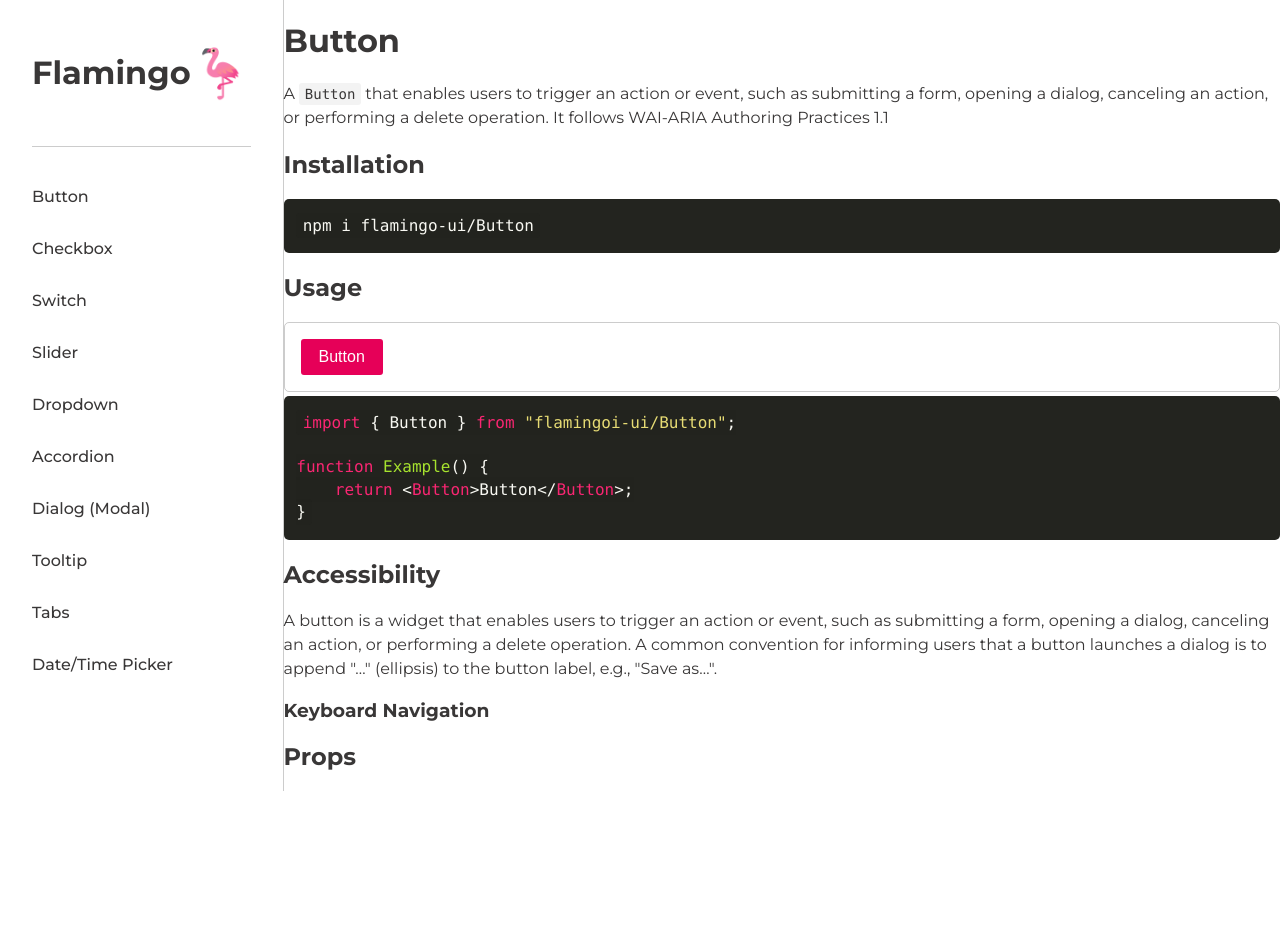
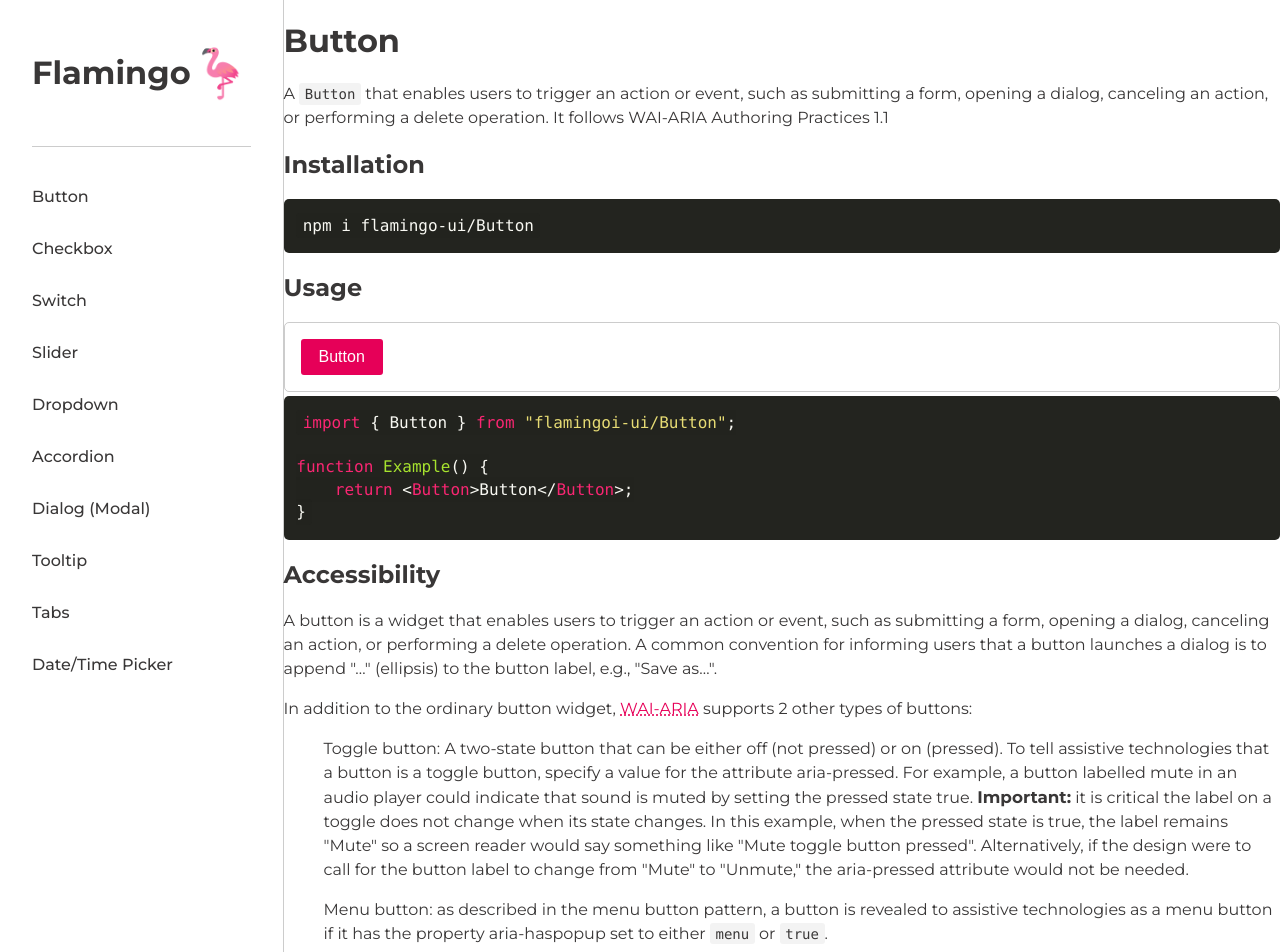
Before and after one commit to iamBevan/Accessible-React-Components, a Next.js app: page /components/button in a window 1280 px wide. Shown: the top 952 px of the page. Before the commit the page ends 800 px from the top, so only its background shows below. Built offline with nearby package versions, Linux system fonts and the light colour scheme.

Commit message:
add Abbr component

```diff
--- /dev/null
+++ b/components/abbr/abbr.tsx
@@ -0,0 +1,8 @@
+interface AbbrProps {
+	text: string
+	title: string
+}
+
+export const Abbr: React.FC<AbbrProps> = ({ text, title }) => {
+	return <abbr title={title}>{text}</abbr>
+}
--- a/components/index.ts
+++ b/components/index.ts
@@ -1,3 +1,4 @@
+export * from "./abbr/abbr"
 export * from "./arrow/arrow"
 export * from "./button/button"
 export * from "./code/code"
--- a/mdx/components/button.mdx
+++ b/mdx/components/button.mdx
@@ -1,4 +1,5 @@
 import {
+	Abbr,
 	Button as ButtonComponent,
 	Code,
 	ComponentWrapper,
@@ -34,6 +35,20 @@ action, or performing a delete operation. A common convention
 for informing users that a button launches a dialog is to append
 "…" (ellipsis) to the button label, e.g., "Save as…".
 
+In addition to the ordinary button widget, <Abbr text="WAI-ARIA" title='Accessible Rich Internet Applications'/> supports
+2 other types of buttons:
+
+-   Toggle button: A two-state button that can be either off (not pressed) or on (pressed). To tell assistive technologies
+    that a button is a toggle button, specify a value for the attribute [aria-pressed](https://www.w3.org/TR/wai-aria-1.1/#button).
+    For example, a button labelled mute in an audio player could indicate that sound is muted by setting the pressed state true.
+    **Important:** it is critical the label on a toggle does not change when its state changes. In this example, when the pressed state
+    is true, the label remains "Mute" so a screen reader would say something like "Mute toggle button pressed". Alternatively,
+    if the design were to call for the button label to change from "Mute" to "Unmute," the aria-pressed attribute would not be needed.
+
+-   Menu button: as described in the menu button pattern, a button is revealed to assistive technologies as a
+    [menu button](https://www.w3.org/TR/wai-aria-practices-1.1/#menubutton) if it has the property aria-haspopup set to either
+    `menu` or `true`.
+
 ### Keyboard Navigation
 
 ## Props
--- a/styles/globals.scss
+++ b/styles/globals.scss
@@ -72,3 +72,5 @@ kbd{
 	font-size:1.125rem;
 	padding:0.2em 0.4em;
 }
+
+abbr{ color:var(--focus); }
--- a/styles/pages/components.module.scss
+++ b/styles/pages/components.module.scss
@@ -56,8 +56,6 @@
 		}
 	}
 
-	abbr{ color:var(--focus); }
-
 	.props{
 		li{
 			code:first-child{
```
